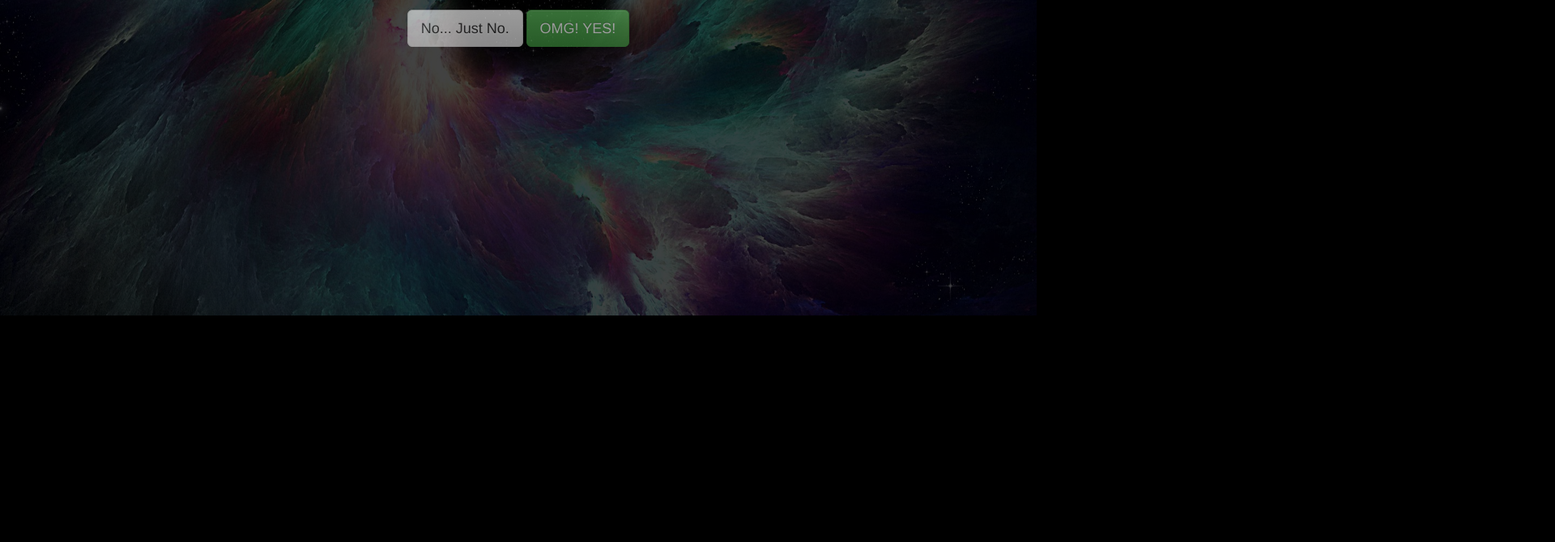
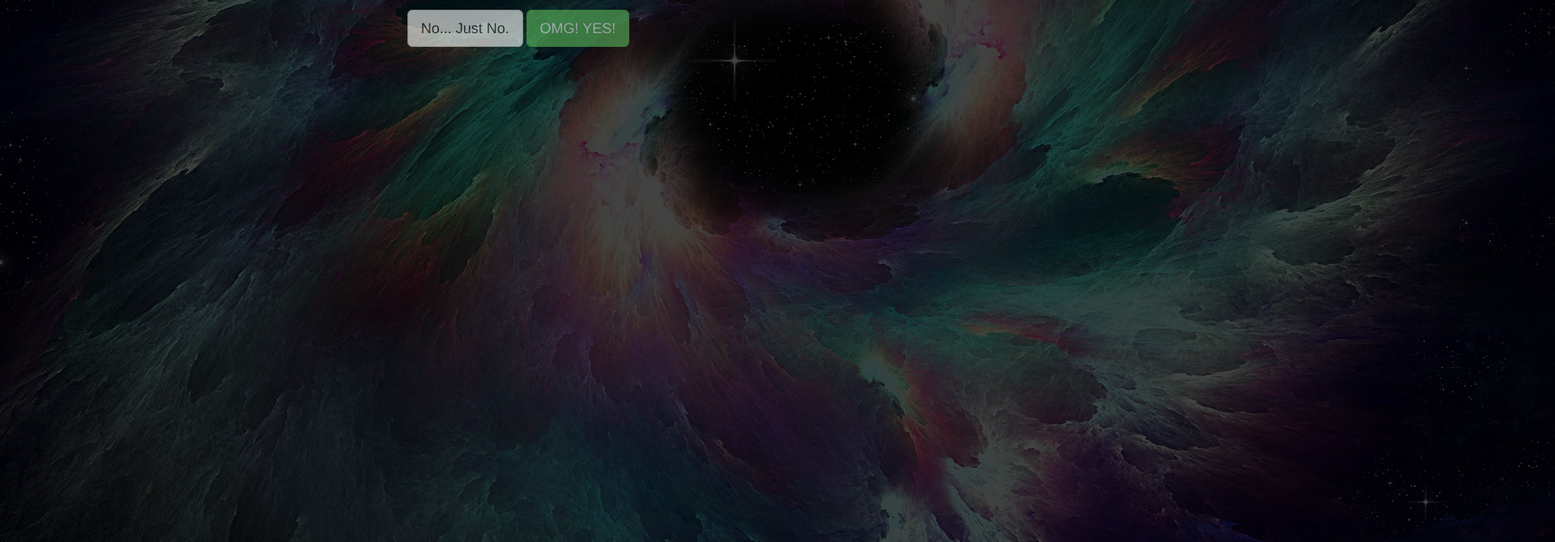
Before and after one commit to walkharddotninja/spiritanimal, a website: page index.html in a window 1280 px wide. Shown: the part 410-1080 px from the top of the page at 81% size, 1920 px wide, since content can reach past the window. Before the commit the page ends 800 px from the top, so only its background shows below. Drawn offline with nearby package versions, Linux system fonts and the light colour scheme; some packages are replaced by stand-ins of ours.

Commit message:
Cleaned up index.html

```diff
--- a/index.html
+++ b/index.html
@@ -8,27 +8,15 @@
     <meta name="description" content="" />
     <meta name="author" content="Sara Lichtenstein" />
     <meta name="author" content="Phillip Smith" />
-    <meta name="author" content="Nicholas Fry" />
+    <meta name="author" content="Nicolas Fry" />
 
     <title>Spirit Animal</title>
 
-    <!-- IE10 viewport hack for Surface/desktop Windows 8 bug -->
-    <link href="../../assets/css/ie10-viewport-bug-workaround.css" rel="stylesheet" />
-
     <!-- Latest compiled and minified CSS -->
-    <link rel="stylesheet" href="https://maxcdn.bootstrapcdn.com/bootstrap/3.3.7/css/bootstrap.min.css" integrity="sha384-BVYiiSIFeK1dGmJRAkycuHAHRg32OmUcww7on3RYdg4Va+PmSTsz/K68vbdEjh4u" crossorigin="anonymous" />
-
-    <!-- Optional theme -->
-    <link rel="stylesheet" href="https://maxcdn.bootstrapcdn.com/bootstrap/3.3.7/css/bootstrap-theme.min.css" integrity="sha384-rHyoN1iRsVXV4nD0JutlnGaslCJuC7uwjduW9SVrLvRYooPp2bWYgmgJQIXwl/Sp" crossorigin="anonymous" />
-
-    <!-- HTML5 shim and Respond.js for IE8 support of HTML5 elements and media queries -->
-    <!--[if lt IE 9]>
-      <script src="https://oss.maxcdn.com/html5shiv/3.7.3/html5shiv.min.js"></script>
-      <script src="https://oss.maxcdn.com/respond/1.4.2/respond.min.js"></script>
-    <![endif]-->
+    <link rel="stylesheet" href="//maxcdn.bootstrapcdn.com/bootstrap/3.3.7/css/bootstrap.min.css" integrity="sha384-BVYiiSIFeK1dGmJRAkycuHAHRg32OmUcww7on3RYdg4Va+PmSTsz/K68vbdEjh4u" crossorigin="anonymous" />
 
     <!-- Favicon -->
-    <link rel="icon" href="../../favicon.ico" />
+    <link rel="icon" href="./spirit_animal.jpg" />
     <link rel="stylesheet" href="./index.css" />
   </head>
 
@@ -38,7 +26,7 @@
     </main>
 
     <div class="bg">
-      <img src="./maxresdefault.jpg" height="100%" width="100%" />
+      <img src="./maxresdefault.jpg" />
     </div>
 
     <!-- AngularJS -->
@@ -49,15 +37,5 @@
     <script src="./index.client.service.js" type="text/javascript"></script>
     <script src="./index.client.controller.js" type="text/javascript"></script>
     <script src="./spiritanimal.client.controller.js" type="text/javascript"></script>
-
-    <!-- IE10 viewport hack for Surface/desktop Windows 8 bug -->
-    <script src="../../assets/js/ie10-viewport-bug-workaround.js"></script>
-
-    <!-- Just for debugging purposes. Don't actually copy these 2 lines! -->
-    <!--[if lt IE 9]><script src="../../assets/js/ie8-responsive-file-warning.js"></script><![endif]-->
-    <script src="../../assets/js/ie-emulation-modes-warning.js"></script>
-
-    <!-- Latest compiled and minified JavaScript -->
-    <script src="https://maxcdn.bootstrapcdn.com/bootstrap/3.3.7/js/bootstrap.min.js" integrity="sha384-Tc5IQib027qvyjSMfHjOMaLkfuWVxZxUPnCJA7l2mCWNIpG9mGCD8wGNIcPD7Txa" crossorigin="anonymous"></script>
   </body>
 </html>
```
